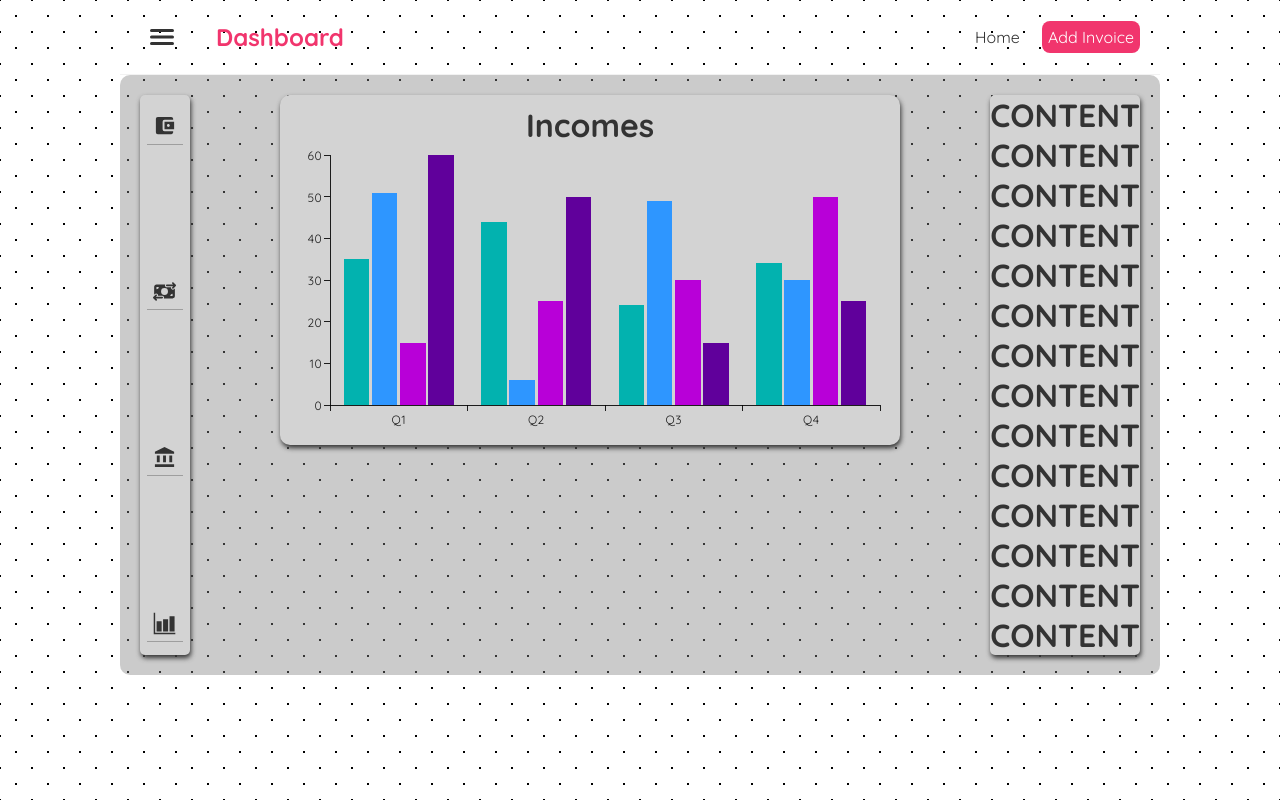
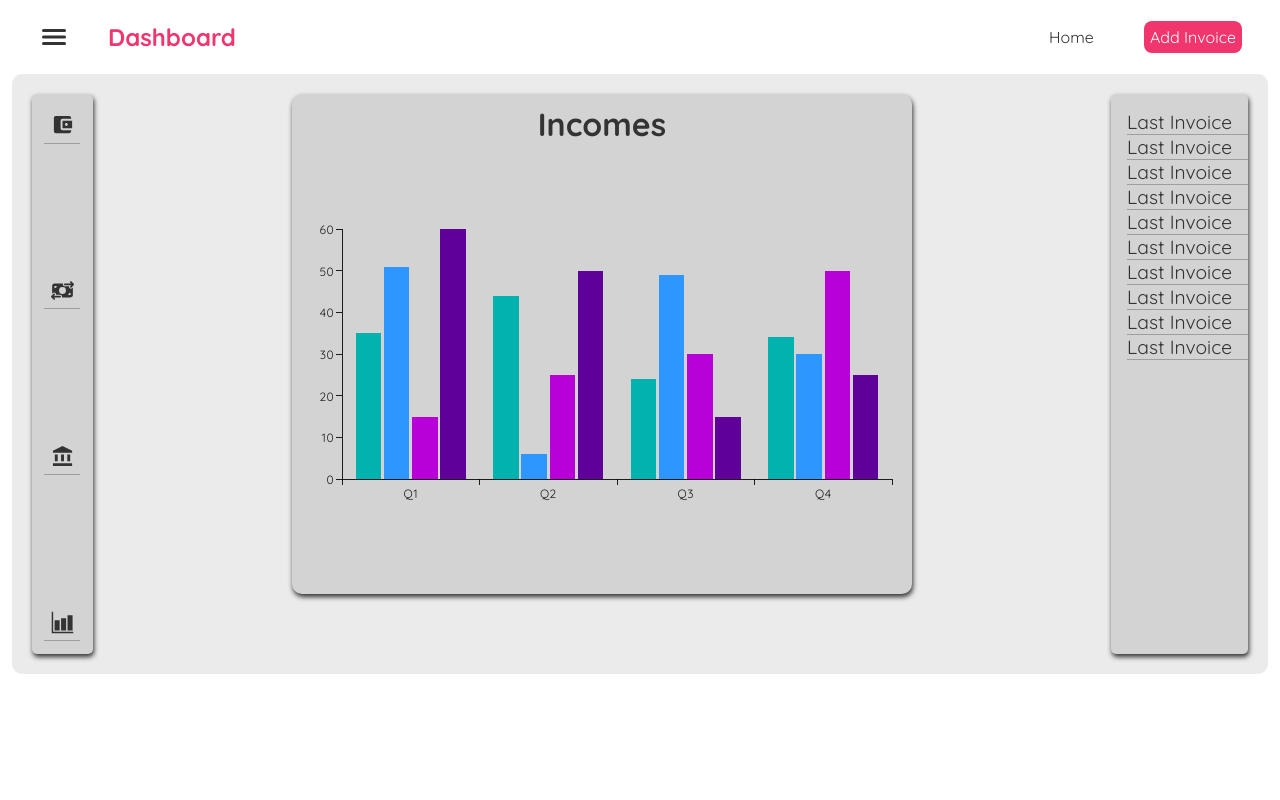
Before and after one commit to Kaldinn/Invoices, a React (Create React App) app: page / in a window 1280 px wide. Built offline with nearby package versions, Linux system fonts and the light colour scheme.

Commit message:
Finish Routing, and little bit change structure of layout

```diff
--- a/package.json
+++ b/package.json
@@ -21,6 +21,7 @@
     "react-dom": "^18.2.0",
     "react-icons": "^5.0.1",
     "react-pro-sidebar": "^1.1.0-alpha.1",
+    "react-router-dom": "^6.21.3",
     "react-scripts": "5.0.1",
     "run-all": "^1.0.1",
     "web-vitals": "^2.1.4"
--- /dev/null
+++ b/src/AddInvoice/AddInvoice.jsx
@@ -0,0 +1,9 @@
+import React from 'react'
+
+const AddInvoice = () => {
+  return (
+    <div>AddInvoice</div>
+  )
+}
+
+export default AddInvoice
--- a/src/App.js
+++ b/src/App.js
@@ -1,32 +1,22 @@
-import React, {useState} from 'react';
-import Navbar from './Navbar/Navbar';
 import Home from './Home/Home';
-import Sidemenu from './Sidemenu/Sidemenu';
 import DashboardChart from './DashboardChart/DashboardChart';
+import AddInvoice from './AddInvoice/AddInvoice';
+import { Route, RouterProvider, createBrowserRouter, createRoutesFromElements } from 'react-router-dom';
+import Layout from './Layout/Layout';
+
+
+const router = createBrowserRouter(
+  createRoutesFromElements(
+    <Route path="/" element={<Layout />}>
+      <Route index element={<><DashboardChart /><Home /></>} />
+      <Route path="add_invoice" element={<AddInvoice />} />
+    </Route>
+  )
+)
 
 function App() {
-
-  const [menu, setMenu] = useState(false)
-
-  const toggleMenu = () => {
-    setMenu(prevMenu => !prevMenu);
-    console.log(menu)
-};
-
-
   return (
-    <div className="App">
-    <Navbar
-      toggleMenu={toggleMenu}
-    />
-      <div className='content'>
-        <Sidemenu
-          menu={menu}
-        />
-        <DashboardChart />
-        <Home />
-      </div>
-    </div>
+    <RouterProvider router={router} />
   );
 }
 
--- a/src/DashboardChart/DashboardChart.css
+++ b/src/DashboardChart/DashboardChart.css
@@ -4,7 +4,7 @@ chart{
     justify-content: center;
     flex-direction: column;
     align-items: center;
-    height: 20%;
+    height: 60vh;
     padding: 10px;
     background-color: rgba(211, 211, 211, 1);
     margin: 0 1vw 1vw 1vw;
--- a/src/Home/Home.css
+++ b/src/Home/Home.css
@@ -1,6 +1,7 @@
-.home{
+.home {
     background-color: rgba(211, 211, 211, 1);
     border-radius: 5px;
     box-shadow: 1px 3px 5px;
-    overflow: hidden;
+    overflow-y: scroll;
+    overflow-x: hidden;
 }
--- a/src/Home/Home.jsx
+++ b/src/Home/Home.jsx
@@ -1,24 +1,26 @@
 import React, { useState } from 'react'
+import { useRef } from 'react'
 import '../Home/Home.css'
 
 const Home = () => {
+  const myRef = useRef(null)
 
+  const executeScroll = () => myRef.current.scrollIntoView()
+  // run this function from an event handler or an effect to execute scroll
   return (
-    <div className='home'>
-      <h1>CONTENT</h1>
-      <h1>CONTENT</h1>
-      <h1>CONTENT</h1>
-      <h1>CONTENT</h1>
-      <h1>CONTENT</h1>
-      <h1>CONTENT</h1>
-      <h1>CONTENT</h1>
-      <h1>CONTENT</h1>
-      <h1>CONTENT</h1>
-      <h1>CONTENT</h1>
-      <h1>CONTENT</h1>
-      <h1>CONTENT</h1>
-      <h1>CONTENT</h1>
-      <h1>CONTENT</h1>
+    <div ref={myRef} className='home'>
+      <ul onClick={executeScroll}>
+        <li>Last Invoice</li>
+        <li>Last Invoice</li>
+        <li>Last Invoice</li>
+        <li>Last Invoice</li>
+        <li>Last Invoice</li>
+        <li>Last Invoice</li>
+        <li>Last Invoice</li>
+        <li>Last Invoice</li>
+        <li>Last Invoice</li>
+        <li>Last Invoice</li>
+      </ul>
     </div>
   )
 }
--- /dev/null
+++ b/src/Layout/Layout.jsx
@@ -0,0 +1,27 @@
+import React from 'react'
+import Navbar from '../Navbar/Navbar'
+import Sidemenu from '../Sidemenu/Sidemenu'
+import { useState } from 'react'
+import { Outlet } from 'react-router-dom'
+
+const Layout = () => {
+
+    const [menu, setMenu] = useState(false)
+
+    const toggleMenu = () => {
+      setMenu(prevMenu => !prevMenu);
+      console.log(menu)
+  };
+
+  return (
+    <div className="App">
+    <Navbar toggleMenu={toggleMenu}/>
+      <div className='content'>
+        <Sidemenu menu={menu}/>
+        <Outlet />
+      </div>
+    </div>
+  )
+}
+
+export default Layout
--- a/src/Navbar/Navbar.css
+++ b/src/Navbar/Navbar.css
@@ -2,10 +2,9 @@
   padding: 20px;
   display: flex;
   align-items: center;
-  max-width: 1000px;
+  max-width: 95vw;
   min-width: 300px;
   margin: 0 auto;
-  border-bottom: 1px solid #f2f2f2;
 }
 .navbar h1 {
   color: #f1356d;
--- a/src/Navbar/Navbar.jsx
+++ b/src/Navbar/Navbar.jsx
@@ -1,5 +1,5 @@
-import React, {useState} from 'react'
 import '../Navbar/Navbar.css'
+import { NavLink } from 'react-router-dom';
 import { IoMenu } from "react-icons/io5";
 
 
@@ -10,12 +10,12 @@ const Navbar = (props) => {
       <button onClick={props.toggleMenu}><IoMenu /></button>
       <h1>Dashboard</h1>
       <div className='links'>
-          <a href='/'>Home</a>
-          <a href='/' style={{
+          <NavLink to="/"><a href='/'>Home</a></NavLink>
+          <NavLink to="add_invoice"><a href='/' style={{
             color: "white",
             backgroundColor: "#f1356d",
             borderRadius: '8px'
-          }}>Add Invoice</a>
+          }}>Add Invoice</a> </NavLink>
       </div>
     </nav>
   )
--- a/src/global.css
+++ b/src/global.css
@@ -10,25 +10,30 @@
 .App{
   height: 100vh;
   overflow: hidden;
-
-}
-#root{
-  background-color: #ffffff;
-  opacity: 1;
-  background-image:  radial-gradient(#000000 0.8px, transparent 0.8px), radial-gradient(#000000 0.8px, #ffffff 0.8px);
-  background-size: 32px 32px;
-  background-position: 0 0,16px 16px;
 }
 
-
 .content {
-  max-width: 1000px;
-  height: auto;
+  max-width: 95vw;
+  height: 70vh;
   margin: auto;
   padding: 20px;
-  background-color: rgba(128, 128, 128, 0.413);
+  background-color: rgba(207, 207, 207, 0.413);
   border-radius: 10px;
   display: flex;
   justify-content: space-between;
+}
 
+*::-webkit-scrollbar {
+  width: 0.4em;
+  border-radius: 8px;
 }
+
+*::-webkit-scrollbar-track {
+  box-shadow: inset 0 0 6px rgba(0, 0, 0, 0.00);
+}
+
+*::-webkit-scrollbar-thumb {
+  background-color: rgba(0, 0, 0, 0.1);
+  outline: 1px solid slategrey;
+  border-radius: 8px;
+}
```
Also changed, not shown: 2 other files (tests, documents, lock files or other folders).
